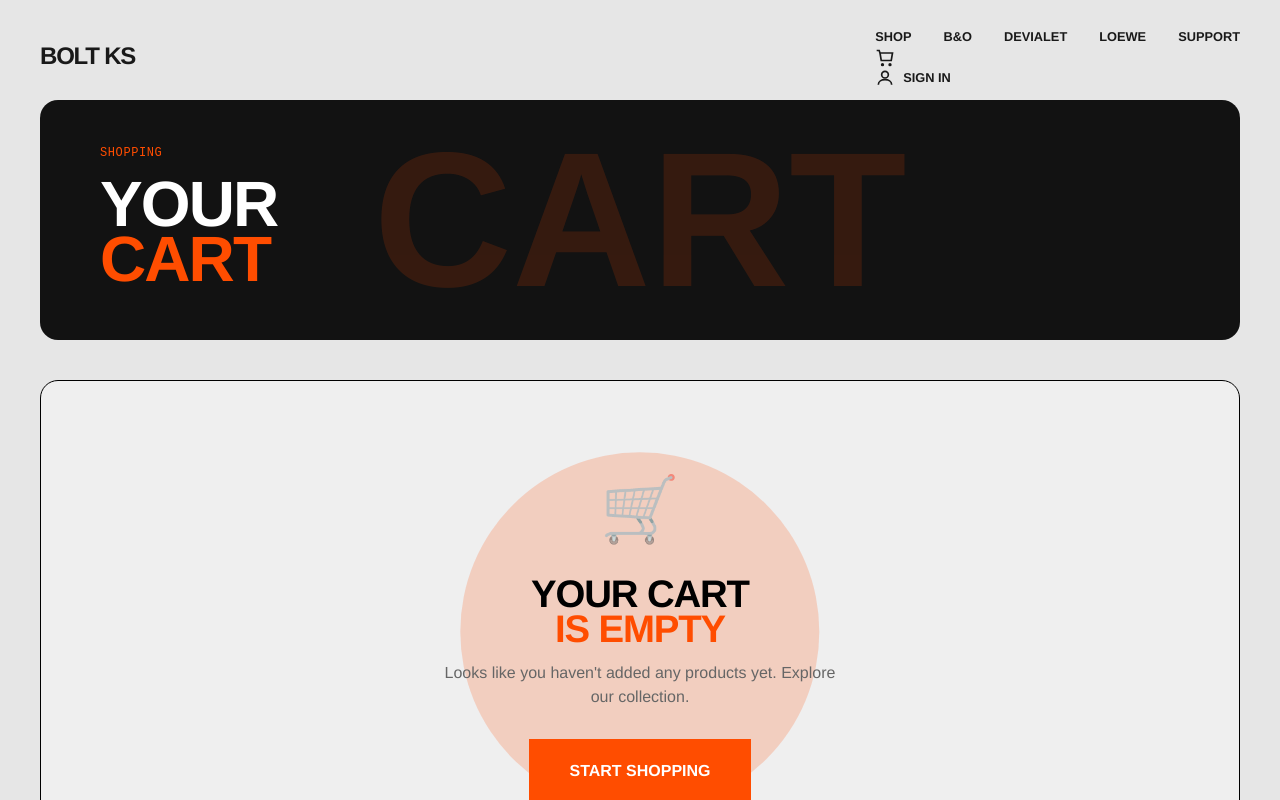
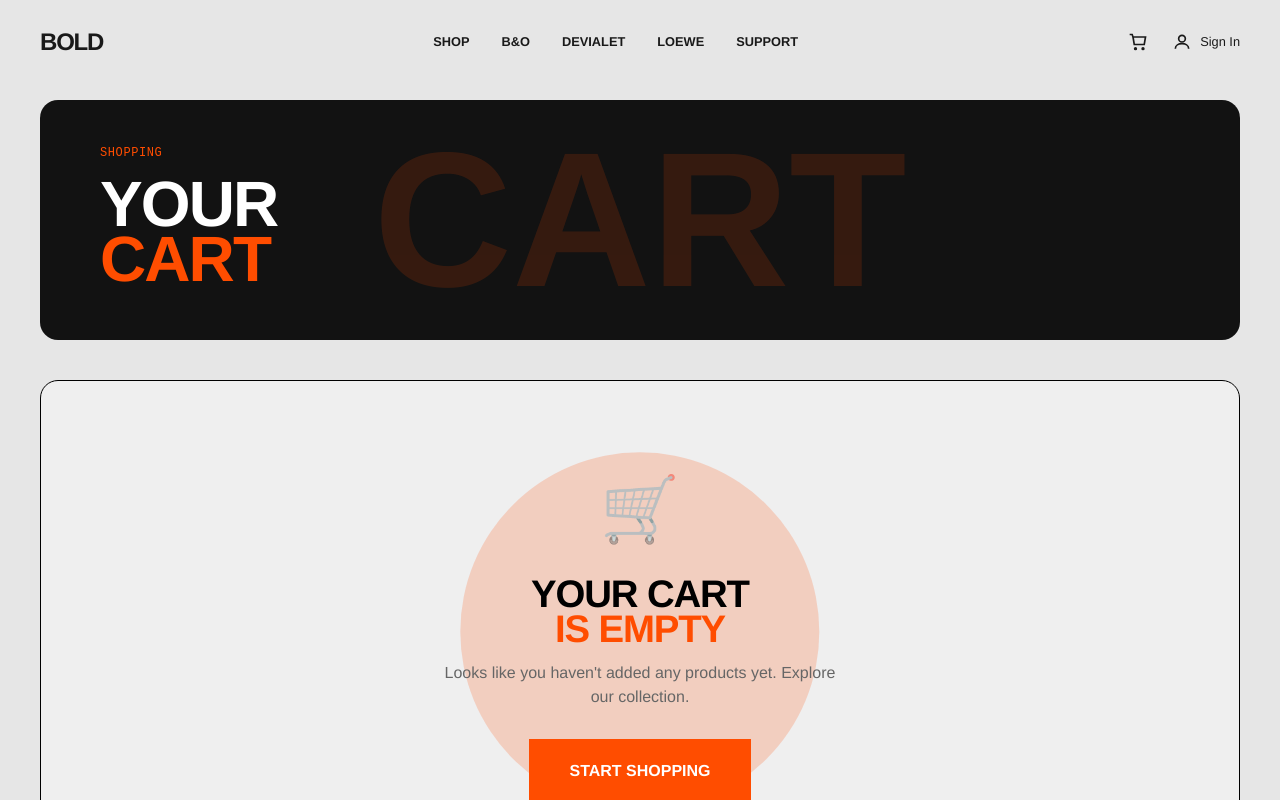
Before and after one commit to bio45d3/bolt-ks, a Next.js app in the folder app/: page /cart in a window 1280 px wide. Shown: the top 800 px of the page. Built offline with nearby package versions, Linux system fonts and the light colour scheme.

Commit message:
Rebrand to BOLD, fix header layout, add URL brand filter

```diff
--- a/app/app/globals.css
+++ b/app/app/globals.css
@@ -66,6 +66,13 @@ nav.site-nav {
   letter-spacing: -0.05em;
   text-decoration: none;
   color: inherit;
+  flex-shrink: 0;
+}
+
+.nav-links {
+  display: flex;
+  align-items: center;
+  gap: 32px;
 }
 
 .nav-links a {
@@ -74,7 +81,17 @@ nav.site-nav {
   text-transform: uppercase;
   font-weight: 700;
   font-size: 0.8rem;
-  margin-left: 32px;
+}
+
+.nav-actions {
+  display: flex;
+  align-items: center;
+  gap: 24px;
+}
+
+.nav-actions a {
+  color: white;
+  text-decoration: none;
 }
 
 .nav-icon {
--- a/app/app/shop/page.tsx
+++ b/app/app/shop/page.tsx
@@ -1,7 +1,8 @@
 'use client';
 
 import Link from 'next/link';
-import { useState, useEffect, useRef, useCallback } from 'react';
+import { useState, useEffect, useRef, useCallback, Suspense } from 'react';
+import { useSearchParams } from 'next/navigation';
 import { Navigation } from '@/components/Navigation';
 import { Footer } from '@/components/Footer';
 
@@ -48,7 +49,8 @@ function ArrowGraphic({ dark = false }: { dark?: boolean }) {
   );
 }
 
-export default function ShopPage() {
+function ShopContent() {
+  const searchParams = useSearchParams();
   const [allProducts, setAllProducts] = useState<Product[]>([]);
   const [loading, setLoading] = useState(true);
   const [loadingMore, setLoadingMore] = useState(false);
@@ -56,6 +58,14 @@ export default function ShopPage() {
   const [selectedBrand, setSelectedBrand] = useState<BrandFilter>('all');
   const [selectedCategory, setSelectedCategory] = useState<Category>('all');
   const loaderRef = useRef<HTMLDivElement>(null);
+
+  // Read brand filter from URL on mount
+  useEffect(() => {
+    const brandParam = searchParams.get('brand');
+    if (brandParam && ['BANG_OLUFSEN', 'DEVIALET', 'LOEWE'].includes(brandParam)) {
+      setSelectedBrand(brandParam as BrandFilter);
+    }
+  }, [searchParams]);
 
   useEffect(() => {
     async function fetchProducts() {
@@ -412,3 +422,15 @@ export default function ShopPage() {
     </>
   );
 }
+
+export default function ShopPage() {
+  return (
+    <Suspense fallback={
+      <div style={{ minHeight: '100vh', display: 'flex', alignItems: 'center', justifyContent: 'center' }}>
+        <p>Loading...</p>
+      </div>
+    }>
+      <ShopContent />
+    </Suspense>
+  );
+}
--- a/app/components/Navigation.tsx
+++ b/app/components/Navigation.tsx
@@ -69,15 +69,19 @@ export function Navigation({ activeLink }: NavigationProps) {
   return (
     <>
       <nav className="site-nav">
-        <Link href="/" className="logo">BOLT KS</Link>
+        <Link href="/" className="logo">BOLD</Link>
 
         {/* Desktop nav links */}
         <div className="nav-links desktop-nav">
           <Link href="/shop" style={linkStyle('shop')}>Shop</Link>
-          <Link href="/shop?brand=bang-olufsen">B&O</Link>
-          <Link href="/shop?brand=devialet">Devialet</Link>
-          <Link href="/shop?brand=loewe">Loewe</Link>
+          <Link href="/shop?brand=BANG_OLUFSEN">B&O</Link>
+          <Link href="/shop?brand=DEVIALET">Devialet</Link>
+          <Link href="/shop?brand=LOEWE">Loewe</Link>
           <Link href="/support" style={linkStyle('support')}>Support</Link>
+        </div>
+
+        {/* Desktop actions (cart + account) */}
+        <div className="nav-actions desktop-nav">
           <Link href="/cart" className="nav-cart nav-icon">
             <CartIcon />
             {totalItems > 0 && <span className="cart-badge">{totalItems}</span>}
@@ -113,9 +117,9 @@ export function Navigation({ activeLink }: NavigationProps) {
           <div className="mobile-menu-links">
             <Link href="/" onClick={() => setMenuOpen(false)}>Home</Link>
             <Link href="/shop" onClick={() => setMenuOpen(false)}>Shop All</Link>
-            <Link href="/shop?brand=bang-olufsen" onClick={() => setMenuOpen(false)}>Bang & Olufsen</Link>
-            <Link href="/shop?brand=devialet" onClick={() => setMenuOpen(false)}>Devialet</Link>
-            <Link href="/shop?brand=loewe" onClick={() => setMenuOpen(false)}>Loewe</Link>
+            <Link href="/shop?brand=BANG_OLUFSEN" onClick={() => setMenuOpen(false)}>Bang & Olufsen</Link>
+            <Link href="/shop?brand=DEVIALET" onClick={() => setMenuOpen(false)}>Devialet</Link>
+            <Link href="/shop?brand=LOEWE" onClick={() => setMenuOpen(false)}>Loewe</Link>
             <Link href="/support" onClick={() => setMenuOpen(false)}>Support</Link>
           </div>
           <div className="mobile-menu-actions">
```
